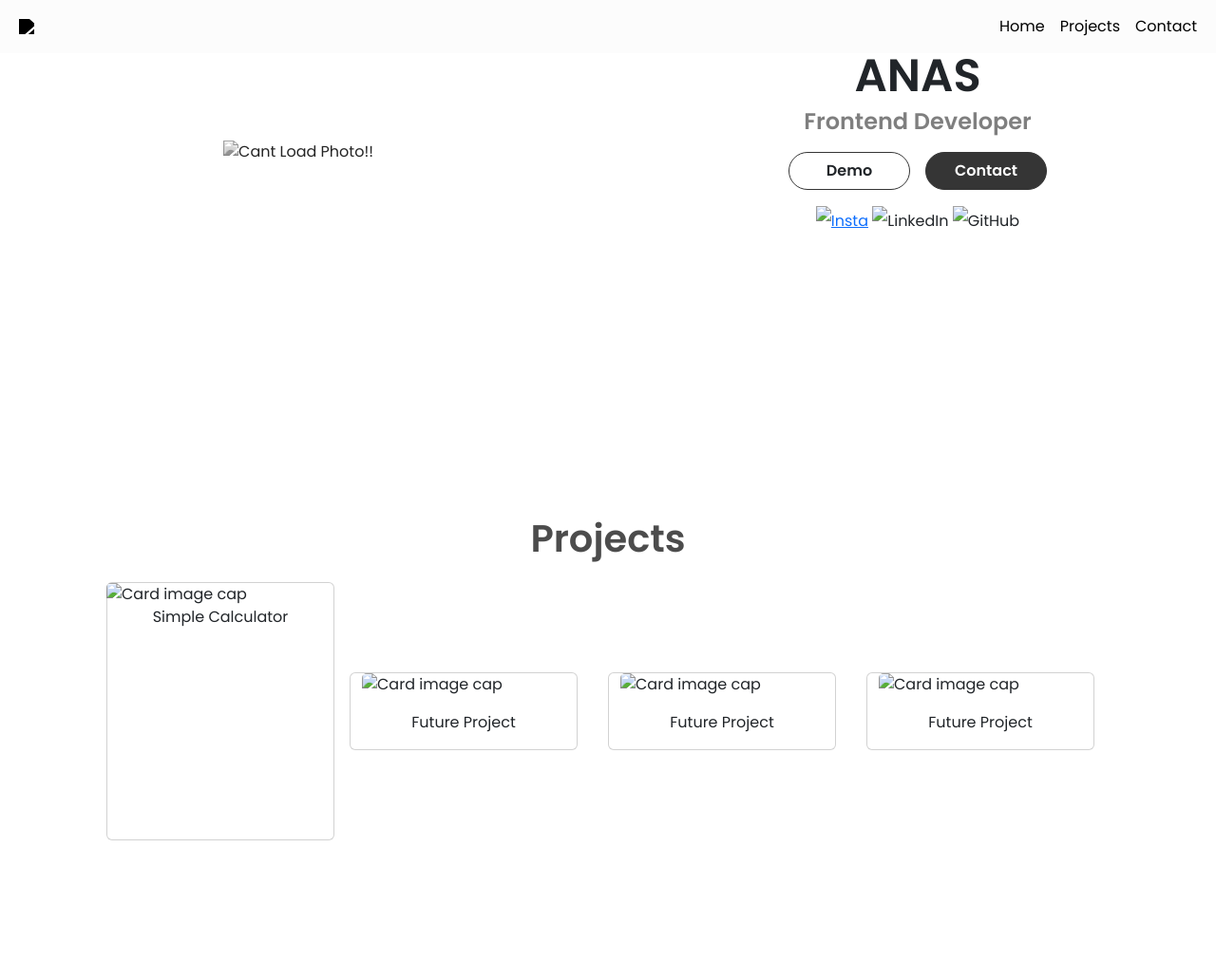
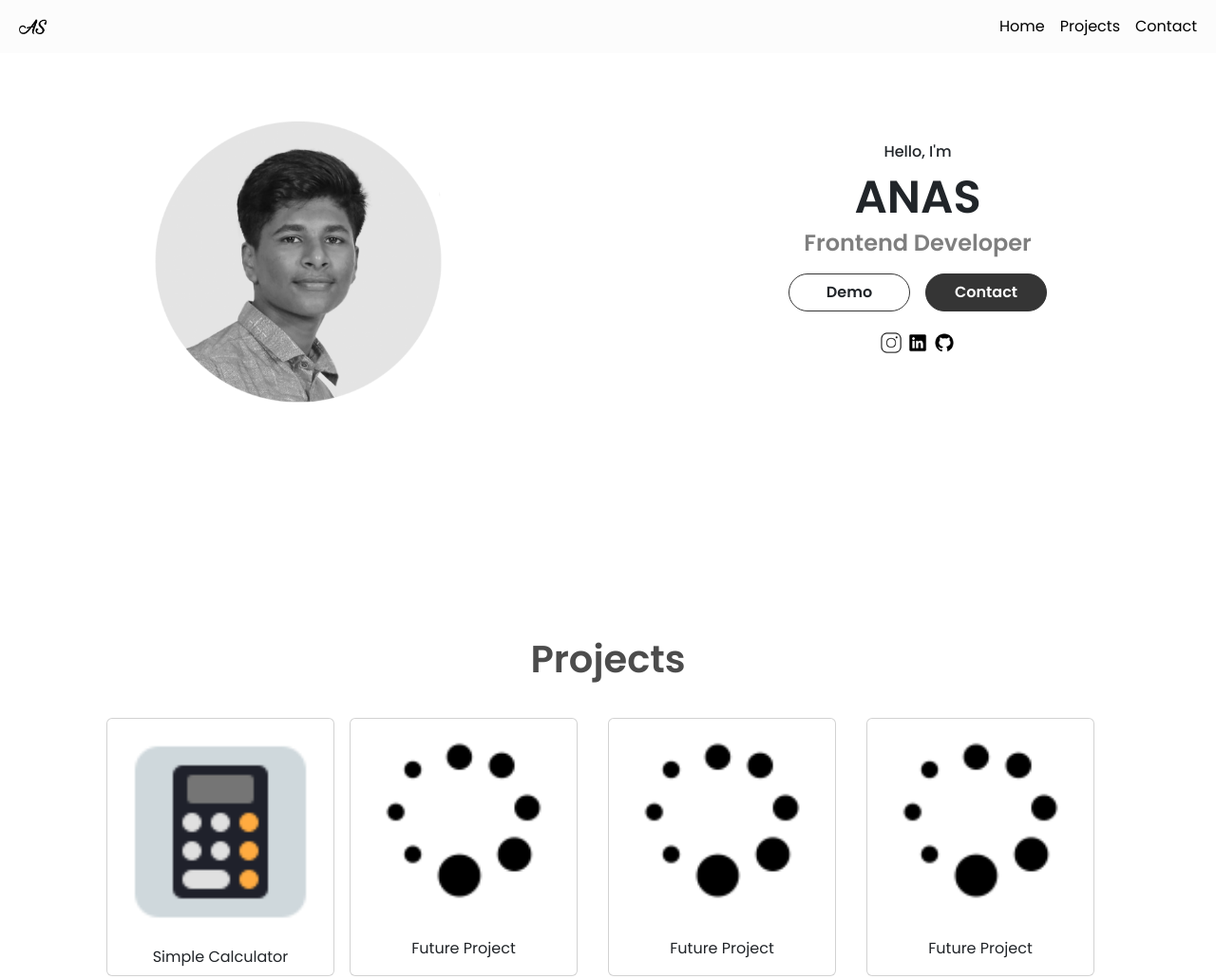
Before and after one commit to Anaskoolath/personal_website, a plain HTML site: page index.html in a window 1280 px wide. Shown: the top 1031 px of the page at 95% size. Drawn offline with Linux system fonts and the light colour scheme; files that its build step writes are made by us from their sources.

Commit message:
Update index.html

```diff
--- a/index.html
+++ b/index.html
@@ -12,7 +12,7 @@
       alert("Working On It :)");
     }
     </script>
-    <link rel="stylesheet" href="css/style.css">
+    <link rel="stylesheet" href="style.css">
 </head>
 <body style="background-color:white;" >
     <div class="row">
@@ -25,7 +25,7 @@
                 <span class="navbar-toggler-icon" style="width: .5em;height:1em;filter: brightness(0%);"></span>
               </button>
 
-            <img src="images/logo.png" style="height:1em;filter: brightness(0%);" class="me-auto ms-2"></img>
+            <img src="logo.png" style="height:1em;filter: brightness(0%);" class="me-auto ms-2"></img>
 
               <div class="collapse navbar-collapse" style="flex-grow:0;" id="navbarNav">
                 <ul class="navbar-nav">
@@ -45,7 +45,7 @@
      </div>
      <section class="row" style=>
         <div class="col-12 col-md-6 mt-4 d-flex align-items-center justify-content-center" style="height:auto">
-            <img src="images/profile.png" alt="Cant Load Photo!!" style="filter: grayscale(100%);max-width:20em;
+            <img src="profile.png" alt="Cant Load Photo!!" style="filter: grayscale(100%);max-width:20em;
             box-shadow: 5px;">
         </div>
         <div class="col-12 col-md-6 d-flex align-items-center justify-content-center">
@@ -60,9 +60,9 @@
             <a style="text-decoration: none;" href="#Contact"><button class="btn btn_cl1">Contact</button></a>
           </div>
           <div class="pt-3">
-           <a href="https://www.instagram.com/ii.anxz/"> <img class="logo" src="images/insta.png" alt="Insta"></a>
-            <img class="logo" src="images/linkedin.png" alt="LinkedIn">
-            <img class="logo" src="images/Github.png" alt="GitHub">
+           <a href="https://www.instagram.com/ii.anxz/"> <img class="logo" src="insta.png" alt="Insta"></a>
+            <img class="logo" src="linkedin.png" alt="LinkedIn">
+            <img class="logo" src="Github.png" alt="GitHub">
           </div>
           </div>
           </div>
@@ -75,26 +75,26 @@
         <a href="calcu.html" class="card col-12 col-sm-6 col-md-4 d-flex align-items-center justify-content-center"
         style="text-decoration:none;width:15rem;height:17rem;">
           <div style="width:15rem;height:17rem;">
-       <img class="card-img-top" src="images/calculato.png" alt="Card image cap">
+       <img class="card-img-top" src="calculato.png" alt="Card image cap">
         <div class="card-body text-center p-0" >
           <p class="card-title">Simple Calculator</p>
         </div>
        </div>
        </a>
        <div class="card col-12 col-sm-6 col-md-4 d-flex align-items-center justify-content-center" style="width:15rem;margin:1rem;">
-        <img class="card-img-top" src="images/loading.png" alt="Card image cap">
+        <img class="card-img-top" src="loading.png" alt="Card image cap">
         <div class="card-body">
           <p class="card-text">Future Project</p>
         </div>
        </div>
        <div class="card col-12 col-sm-6 col-md-4 d-flex align-items-center justify-content-center" style="width: 15rem;margin:1rem;">
-        <img class="card-img-top" src="images/loading.png" alt="Card image cap">
+        <img class="card-img-top" src="loading.png" alt="Card image cap">
         <div class="card-body">
           <p class="card-text">Future Project</p>
         </div>
        </div>
        <div class="card col-12 col-sm-6 col-md-4 d-flex align-items-center justify-content-center" style="width: 15rem;margin:1rem;">
-        <img class="card-img-top" src="images/loading.png" alt="Card image cap">
+        <img class="card-img-top" src="loading.png" alt="Card image cap">
         <div class="card-body">
           <p class="card-text">Future Project</p>
         </div>
@@ -109,7 +109,7 @@
 
         <a class="text-center mx-auto" href="mailto:anaskoolath988@gmail.com" style="text-decoration: none;">
           <button class="btn1 btn_cl2 mx-auto mt-5">
-            <img style="width:1.5rem;" src="images/gmail.png" alt="gmail">
+            <img style="width:1.5rem;" src="gmail.png" alt="gmail">
             <p style="font-weight:600;font-size:.8rem;color: rgb(0,0,0,.5);margin-top: .9rem;">anaskoolath988@gmail.com</p>
           </button>
         </a>
```
